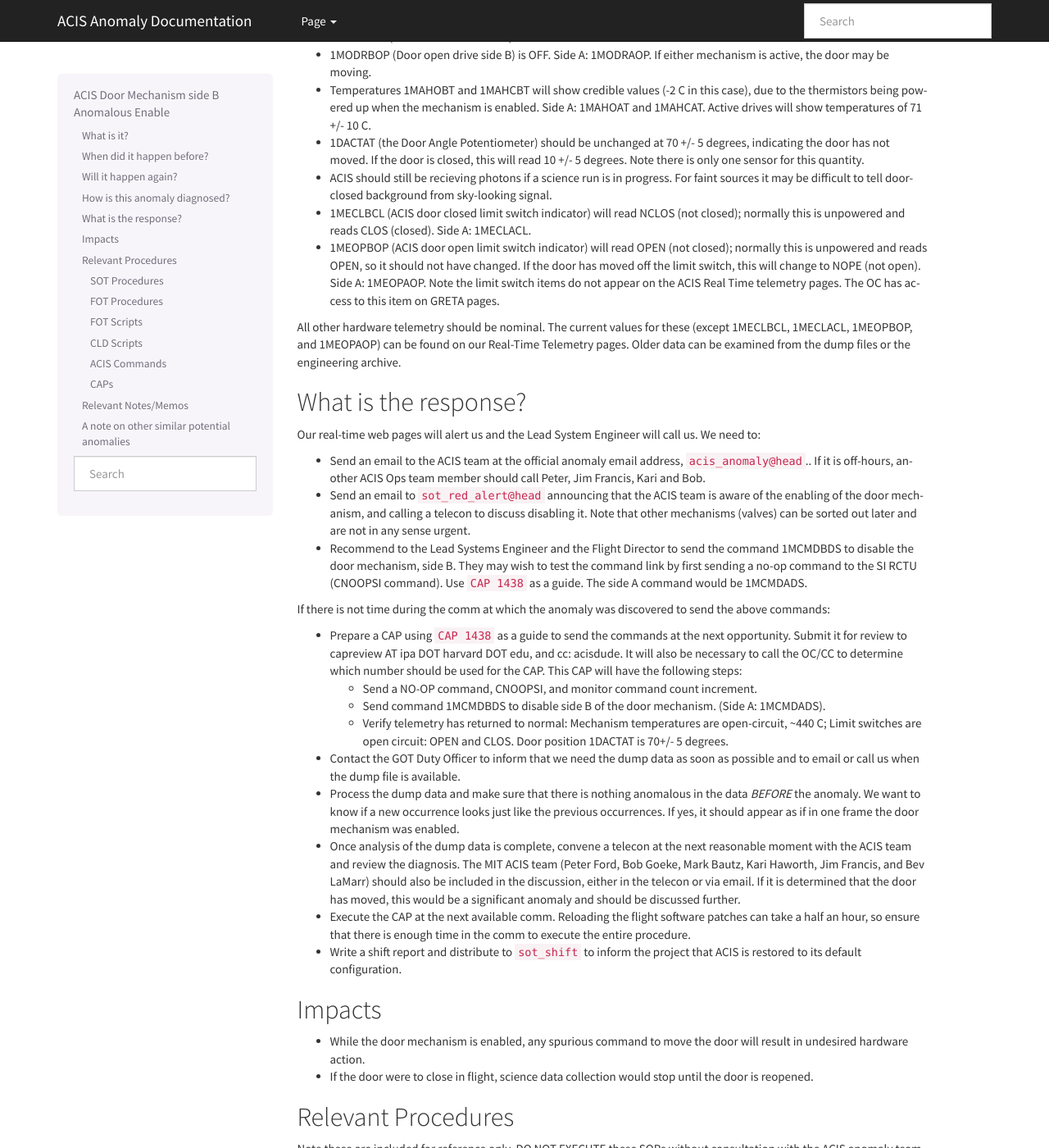
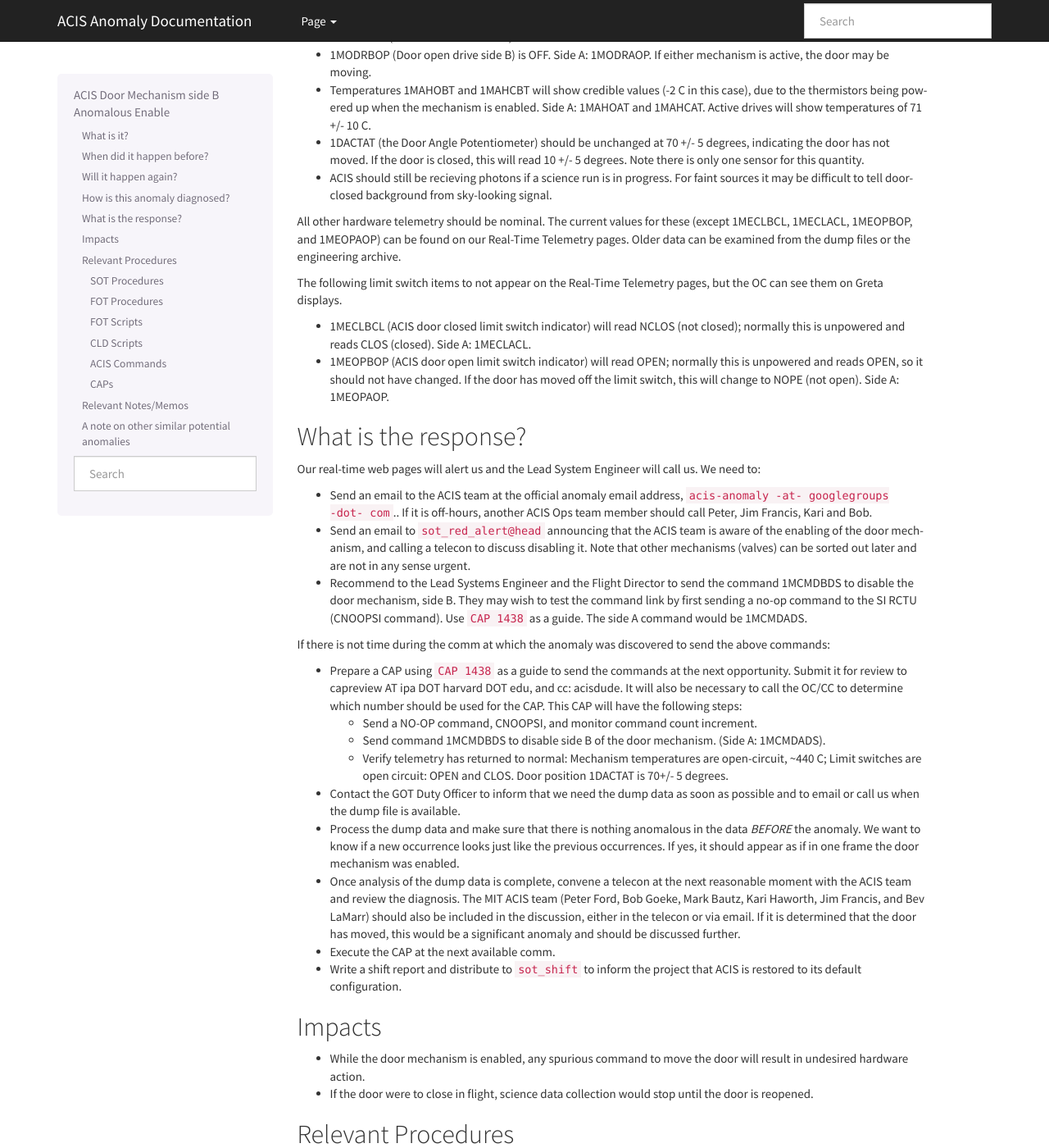
Before and after one commit to acisops/acis_anomaly_pages, a Sphinx documentation site: the page built from source/door_b_enb.rst, in a window 1280 px wide and 1400 px high, scrolled down 602 px. Shown: the whole window at 82% size. Built offline with Sphinx 7.4.7, drawn with Linux system fonts in a browser that asks for light colours.

Commit message:
Addressed team comments as of May 3, 2018

```diff
--- a/source/door_b_enb.rst
+++ b/source/door_b_enb.rst
@@ -40,25 +40,28 @@ Within a major frame (32.2 seconds), one should see:
   Note there is only one sensor for this quantity.
 * ACIS should still be recieving photons if a science run is in progress. For faint sources
   it may be difficult to tell door-closed background from sky-looking signal.
-* 1MECLBCL (ACIS door closed limit switch indicator) will read NCLOS (not closed); normally this
-  is unpowered and reads CLOS (closed).  Side A: 1MECLACL.
-* 1MEOPBOP (ACIS door open limit switch indicator) will read OPEN (not closed); normally this
-  is unpowered and reads OPEN, so it should not have changed. If the door has moved off the
-  limit switch, this will change to NOPE (not open). Side A: 1MEOPAOP.
-  Note the limit switch items do not appear on the ACIS Real Time telemetry pages.
-  The OC has access to this item on GRETA pages.
 
 All other hardware telemetry should be nominal. The current values
 for these (except 1MECLBCL, 1MECLACL, 1MEOPBOP, and 1MEOPAOP) can be found on our Real-Time
 Telemetry pages.  Older data can be examined from the dump files or the
 engineering archive.
 
+The following limit switch items to not appear on the Real-Time Telemetry pages, but the OC
+can see them on Greta displays.
+
+* 1MECLBCL (ACIS door closed limit switch indicator) will read NCLOS (not closed); normally this
+  is unpowered and reads CLOS (closed).  Side A: 1MECLACL.
+* 1MEOPBOP (ACIS door open limit switch indicator) will read OPEN; normally this
+  is unpowered and reads OPEN, so it should not have changed. If the door has moved off the
+  limit switch, this will change to NOPE (not open). Side A: 1MEOPAOP.
+
+
 What is the response?
 ---------------------
 
 Our real-time web pages will alert us and the Lead System Engineer will call us. We need to:
 
-* Send an email to the ACIS team at the official anomaly email address, ``acis_anomaly@head``..
+* Send an email to the ACIS team at the official anomaly email address, ``acis-anomaly -at- googlegroups -dot- com``..
   If it is off-hours, another ACIS Ops team member should call Peter, Jim Francis, Kari and Bob.
 * Send an email to ``sot_red_alert@head`` announcing that the ACIS team is aware of the enabling
   of the door mechanism, and calling a telecon to discuss disabling it. Note that other
@@ -91,8 +94,7 @@ If there is not time during the comm at which the anomaly was discovered to send
   Bautz, Kari Haworth, Jim Francis, and Bev LaMarr) should also be included in the discussion,
   either in the telecon or via email. If it is determined that the door has moved, this would
   be a significant anomaly and should be discussed further.
-* Execute the CAP at the next available comm. Reloading the flight software patches can take
-  a half an hour, so ensure that there is enough time in the comm to execute the entire procedure.
+* Execute the CAP at the next available comm.
 * Write a shift report and distribute to ``sot_shift`` to inform the project that ACIS is restored
   to its default configuration.
 
@@ -178,7 +180,7 @@ disabled leaves us one spurious command away from activating a system inadverten
 In the cases of the door mechanisms (side A or B) or the DEA side B, we should take
 immediate action to send a disable command, as activating the corresponding power
 supply would have negative consequences. The command to disable DEA side B is 1DEPSBDS.
-The ACIS hardware commands are documented `here <http://acis.mit.edu/acis/ipcl/ipcl-cmds-08jun98.html>`_
+The ACIS hardware commands are documented `here <http://cxc.cfa.harvard.edu/acis/ACIS_Hardware_Commands.html>`_
 (among other places).
 In the cases of the vent valve mechanisms, either the small or large vent valve,
 either side A or side B, this can be done at our leisure, since even if these
--- a/source/index.rst
+++ b/source/index.rst
@@ -21,7 +21,7 @@ Contents:
 * :doc:`hi_lo_anomaly` (Last Updated June 28, 2017)
 * :doc:`trickle_bias_tplane` (Last Updated November 18, 2016)
 * :doc:`fep_thresholder` (Last updated August 14, 2017)
-* :doc:`door_b_enb` (Last updated April 25, 2018)
+* :doc:`door_b_enb` (Last updated May 3, 2018)
 * :doc:`stuck_status_bit` (Last updated October 30, 2017)
 
 :doc:`howto`
```
